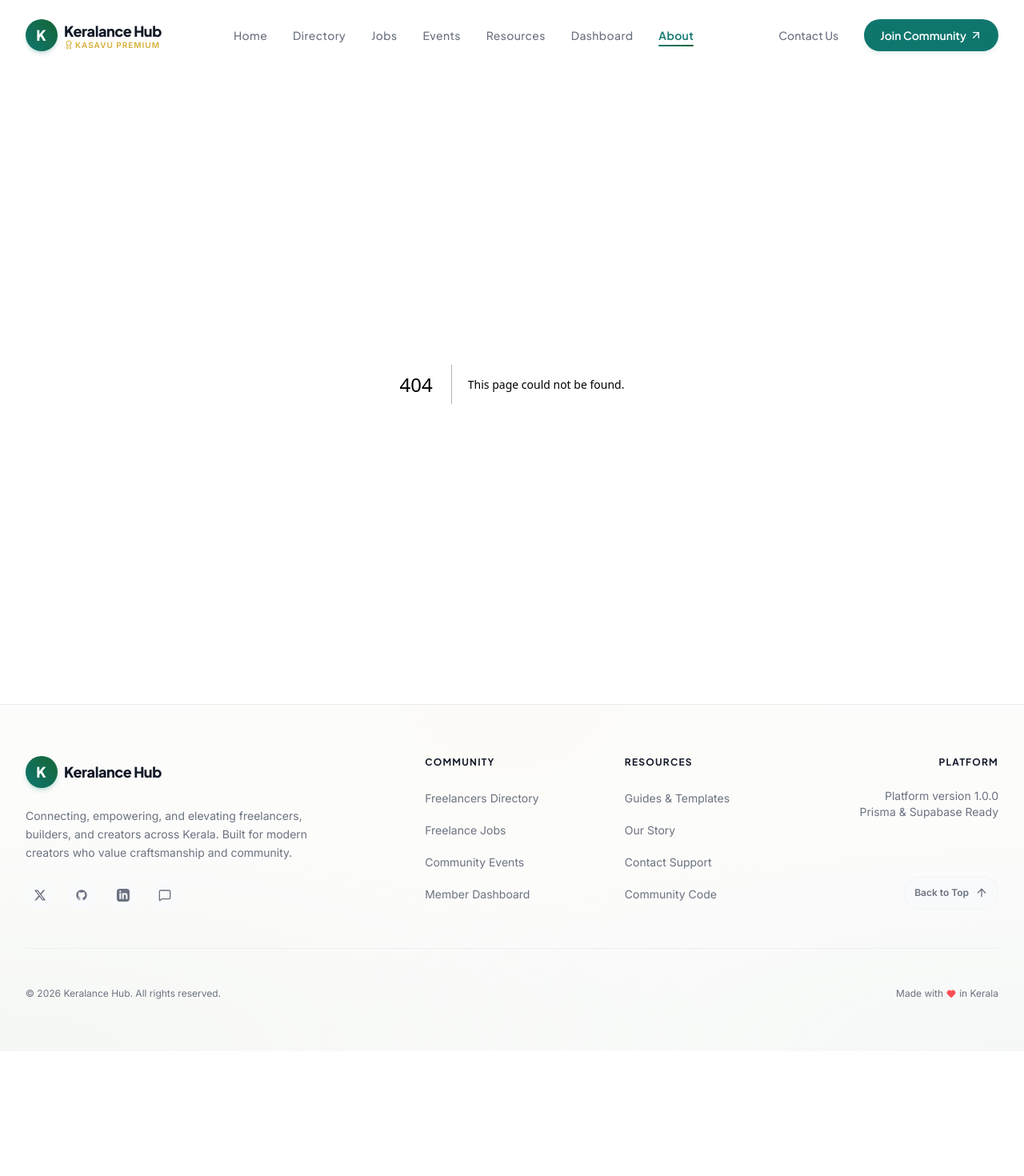
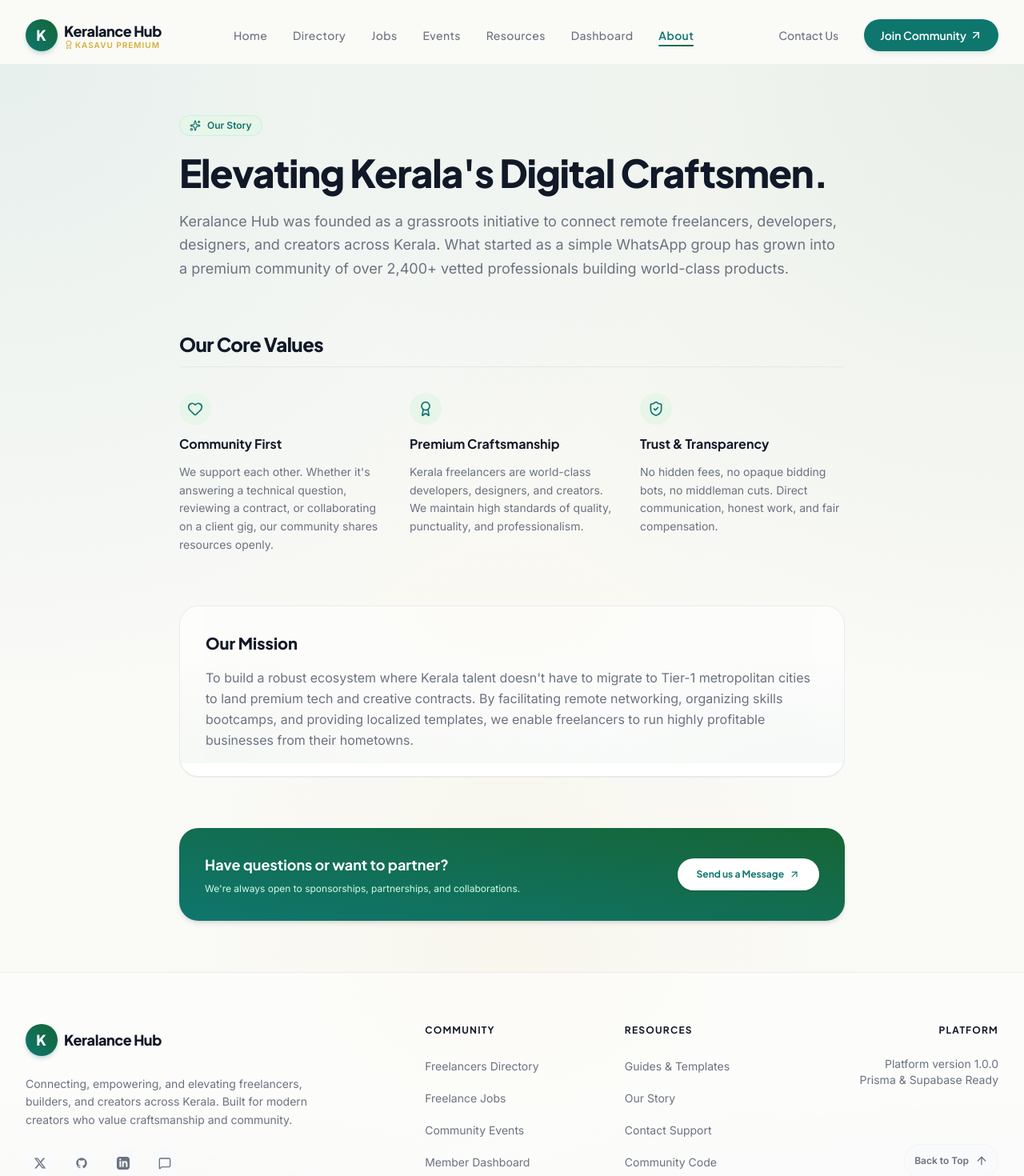
Before and after one commit to sujithx1/keralance-hub, a Next.js app: page /about in a window 1280 px wide. Before the commit this address had no page. Shown: the top 1470 px of the page at 80% size. Before the commit the page ends 1314 px from the top, so only its background shows below. Built offline with nearby package versions, Linux system fonts and the light colour scheme.

Commit message:
feat: build about story page detailing community core values

```diff
--- /dev/null
+++ b/src/app/about/page.tsx
@@ -0,0 +1,89 @@
+import { Sparkles, Heart, Award, ShieldCheck, Mail, ArrowUpRight } from "lucide-react";
+import Link from "next/link";
+
+export default function AboutPage() {
+  const VALUES = [
+    {
+      title: "Community First",
+      desc: "We support each other. Whether it's answering a technical question, reviewing a contract, or collaborating on a client gig, our community shares resources openly.",
+      icon: Heart,
+    },
+    {
+      title: "Premium Craftsmanship",
+      desc: "Kerala freelancers are world-class developers, designers, and creators. We maintain high standards of quality, punctuality, and professionalism.",
+      icon: Award,
+    },
+    {
+      title: "Trust & Transparency",
+      desc: "No hidden fees, no opaque bidding bots, no middleman cuts. Direct communication, honest work, and fair compensation.",
+      icon: ShieldCheck,
+    }
+  ];
+
+  return (
+    <div className="bg-mesh-gradient min-h-screen py-16">
+      <div className="max-w-4xl mx-auto px-6 md:px-8 space-y-16">
+
+        {/* Page Header */}
+        <div className="text-left space-y-4">
+          <div className="inline-flex items-center space-x-2 bg-soft-accent border border-emerald-200/50 px-3 py-1 rounded-full text-xs font-semibold text-primary">
+            <Sparkles className="h-3.5 w-3.5" />
+            <span>Our Story</span>
+          </div>
+          <h1 className="font-heading font-extrabold text-3xl sm:text-5xl text-text-main tracking-tight leading-tight">
+            Elevating Kerala's Digital Craftsmen.
+          </h1>
+          <p className="text-text-muted text-base sm:text-lg leading-relaxed font-sans">
+            Keralance Hub was founded as a grassroots initiative to connect remote freelancers, developers, designers, and creators across Kerala. What started as a simple WhatsApp group has grown into a premium community of over 2,400+ vetted professionals building world-class products.
+          </p>
+        </div>
+
+        {/* Values Section */}
+        <div className="space-y-8">
+          <h2 className="font-heading font-extrabold text-2xl text-text-main tracking-tight border-b border-gray-200 pb-3">
+            Our Core Values
+          </h2>
+          <div className="grid grid-cols-1 md:grid-cols-3 gap-8">
+            {VALUES.map((val, idx) => {
+              const Icon = val.icon;
+              return (
+                <div key={idx} className="space-y-3">
+                  <div className="h-10 w-10 rounded-xl bg-soft-accent flex items-center justify-center text-primary">
+                    <Icon className="h-5 w-5" />
+                  </div>
+                  <h3 className="font-heading font-bold text-base text-text-main">{val.title}</h3>
+                  <p className="text-xs sm:text-sm text-text-muted leading-relaxed font-sans">{val.desc}</p>
+                </div>
+              );
+            })}
+          </div>
+        </div>
+
+        {/* Vision statement */}
+        <div className="bg-white border border-gray-200/80 rounded-2xl p-8 shadow-2xs space-y-4 relative overflow-hidden">
+          <div className="absolute inset-0 bg-mesh-gradient-reverse opacity-40 pointer-events-none" />
+          <h2 className="font-heading font-extrabold text-xl text-text-main relative z-10">Our Mission</h2>
+          <p className="text-sm sm:text-base text-text-muted leading-relaxed font-sans relative z-10">
+            To build a robust ecosystem where Kerala talent doesn't have to migrate to Tier-1 metropolitan cities to land premium tech and creative contracts. By facilitating remote networking, organizing skills bootcamps, and providing localized templates, we enable freelancers to run highly profitable businesses from their hometowns.
+          </p>
+        </div>
+
+        {/* Get in Touch CTA */}
+        <div className="flex flex-col sm:flex-row items-center justify-between bg-gradient-to-tr from-primary to-secondary p-8 rounded-2xl text-white shadow-md">
+          <div className="space-y-2 text-center sm:text-left mb-6 sm:mb-0">
+            <h3 className="font-heading font-bold text-lg">Have questions or want to partner?</h3>
+            <p className="text-xs text-emerald-100">We're always open to sponsorships, partnerships, and collaborations.</p>
+          </div>
+          <Link
+            href="/contact"
+            className="bg-white hover:bg-gray-100 text-primary px-6 py-3 rounded-xl font-heading font-bold text-xs transition-all flex items-center space-x-1.5 shadow-sm"
+          >
+            <span>Send us a Message</span>
+            <ArrowUpRight className="h-3.5 w-3.5" />
+          </Link>
+        </div>
+
+      </div>
+    </div>
+  );
+}
```
